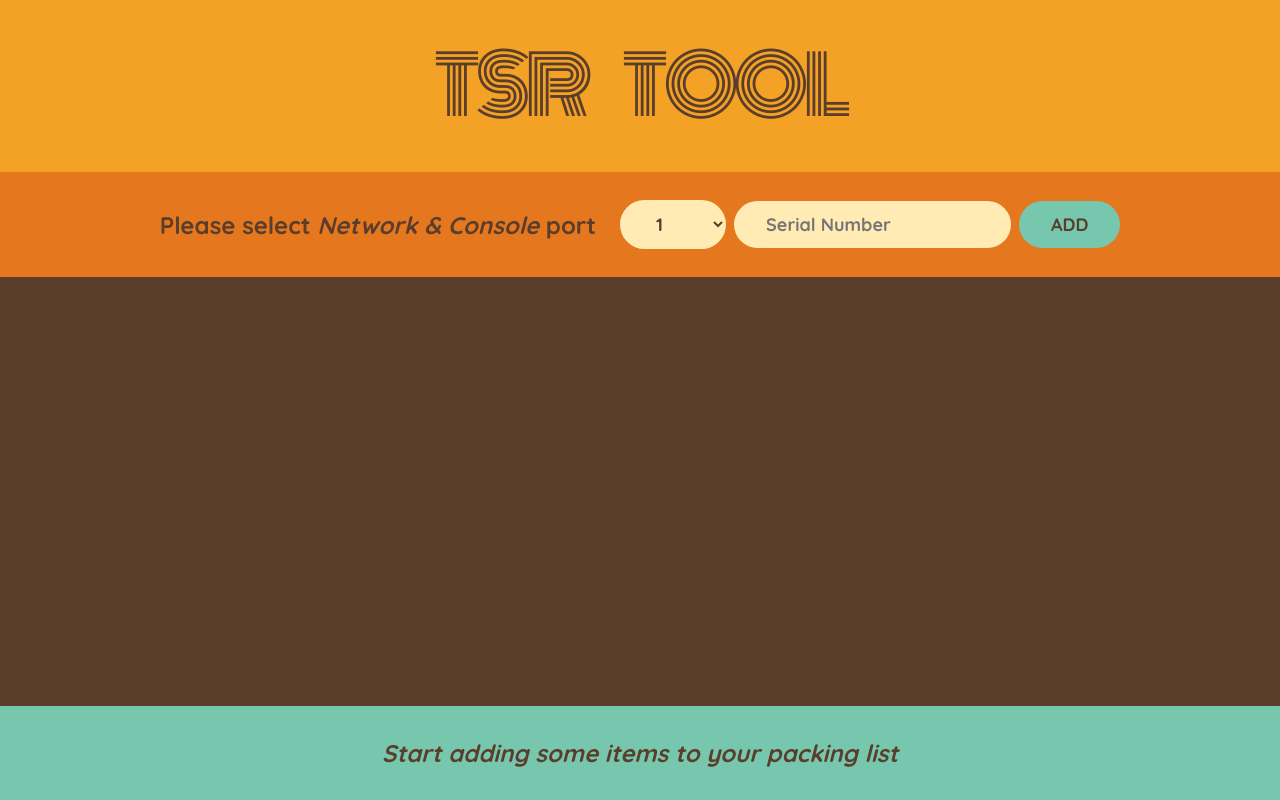
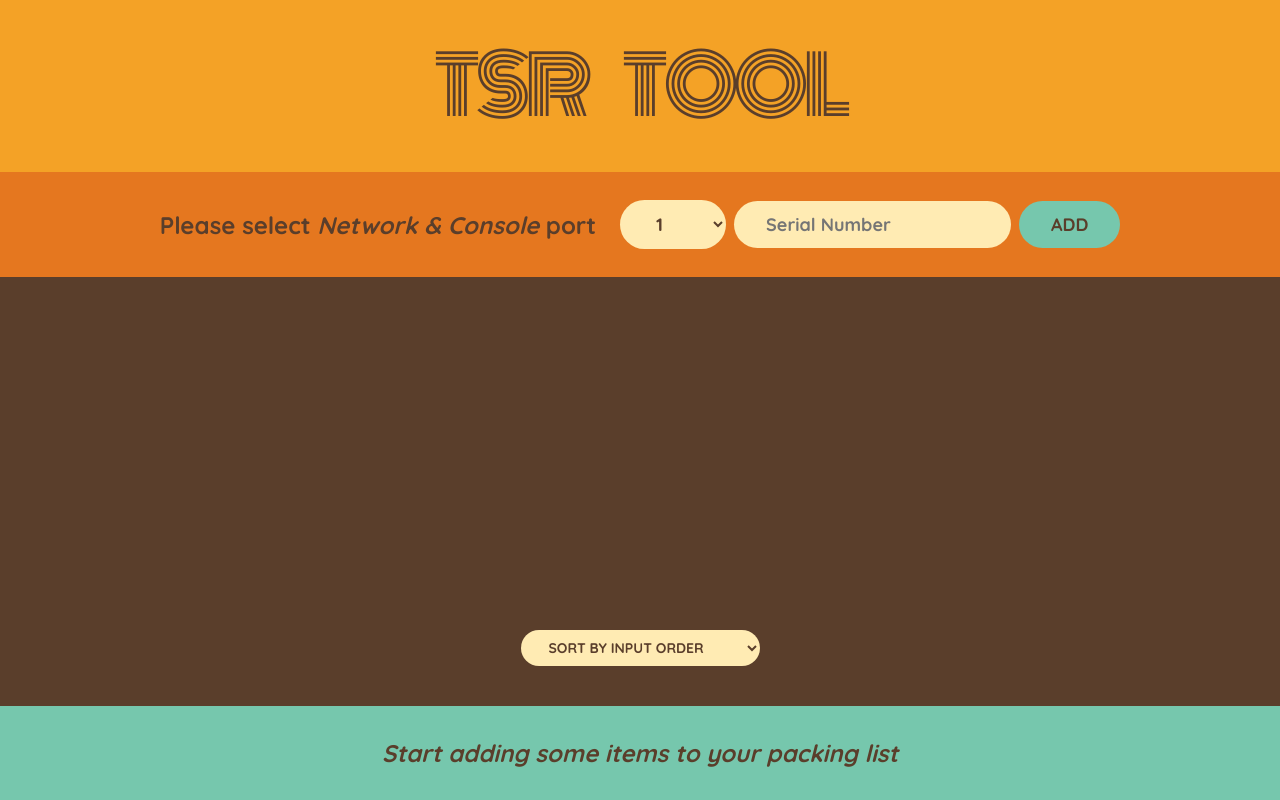
Before and after one commit to iamharie/Travel-List, a React (Create React App) app: page / in a window 1280 px wide. Built offline with nearby package versions, Linux system fonts and the light colour scheme.

Commit message:
Feature: SORT

```diff
--- a/src/App.js
+++ b/src/App.js
@@ -91,6 +91,7 @@
 }
 
 function PackingList({ items, onDeleteItem, onToggleItem }) {
+  const [sortBy, setSortby] = useState("input");
   return (
     <div className="list">
       <ul>
@@ -103,6 +104,13 @@
           />
         ))}
       </ul>
+      <div className="actions">
+        <select value={sortBy} onChange={(e) => setSortby(e.target.value)}>
+          <option value="input">Sort by input order</option>
+          <option value="description">Sort by description</option>
+          <option value="packed">Sort by packed status</option>
+        </select>
+      </div>
     </div>
   );
 }
```
